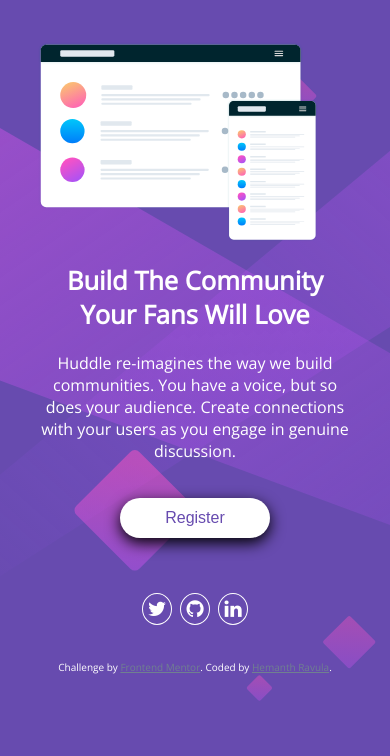
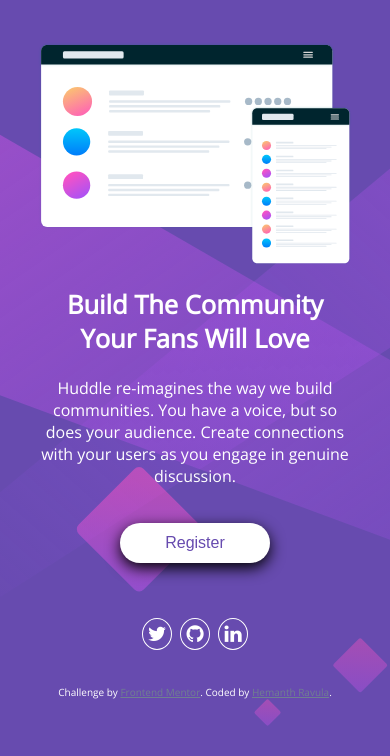
Before and after one commit to hmnth07/huddle-landing-page-frontendmentor-challenge, a plain HTML site: page index.html in a window 390 px wide. Shown: the part 88-844 px from the top of the page. Drawn offline with nearby package versions, Linux system fonts and the light colour scheme.

Commit message:
Added responsive correction

```diff
--- a/cs/style.css
+++ b/cs/style.css
@@ -25,6 +25,7 @@ main {
 }
 
 .main-image {
+  width: 100%;
   padding-left: 60px;
 }
 
@@ -92,7 +93,7 @@ main {
 
 
 /* Responsive to mobile browsers */
-@media screen and (max-width: 400px) {
+@media screen and (max-width: 500px) {
   body {
     background-image: url(../images/bg-mobile.svg);
   }
@@ -106,7 +107,7 @@ main {
     flex-direction: column;
   }
   .main-image {
-    width: 340px;
+
     padding: 0 30px;
   }
 
```
